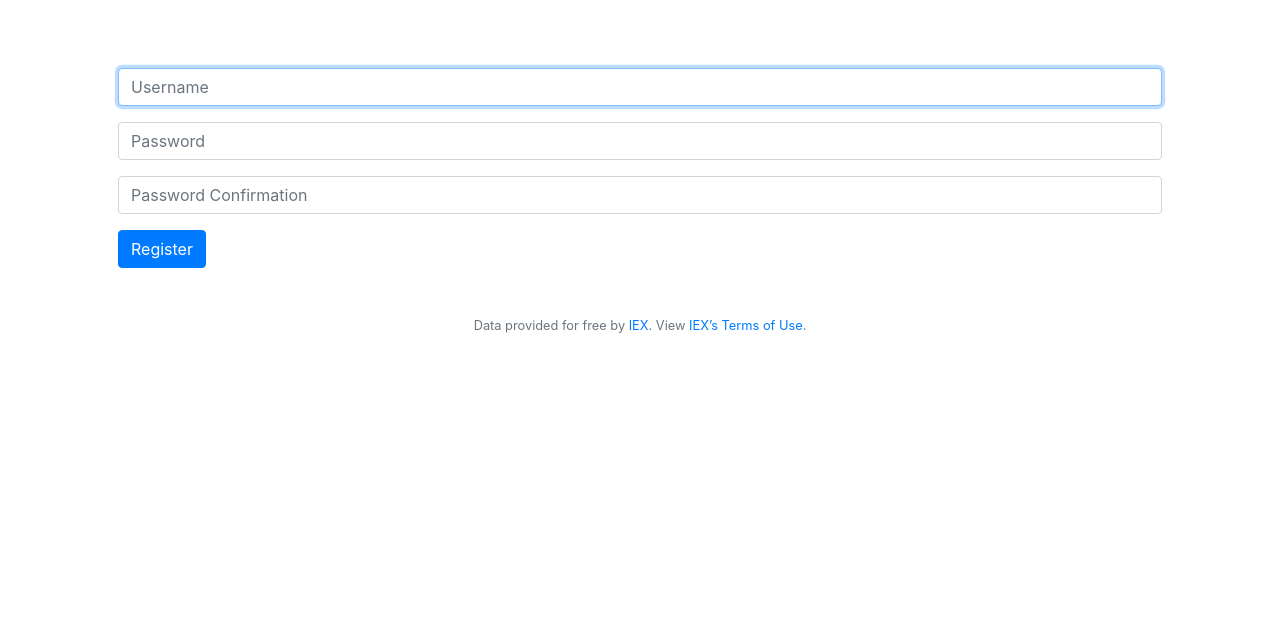
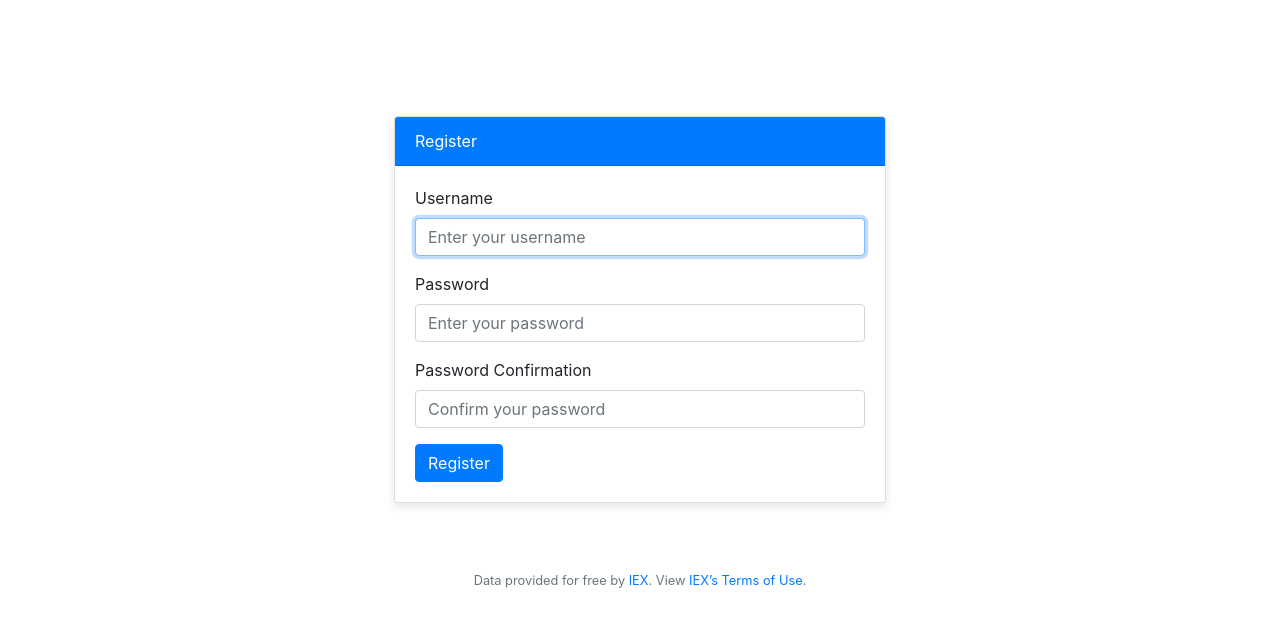
Before and after one commit to ilogic-cee/CS50-Harvard-University-s, a Flask app: page /register in a window 1280 px wide. Shown: the part 76-703 px from the top of the page. Run offline with Flask 3, Linux system fonts and the light colour scheme; some libraries are stand-ins or nearby versions.

Commit message:
Wed, Dec 20, 2023, 10:32 PM +02:00

```diff
--- a/finance/templates/register.html
+++ b/finance/templates/register.html
@@ -5,16 +5,32 @@
 {% endblock %}
 
 {% block main %}
+    <div class="container mt-5">
+        <div class="row justify-content-center">
+            <div class="col-md-6">
+                <div class="card">
+                    <div class="card-header bg-primary text-white">
+                        Register
+                    </div>
+                    <div class="card-body">
                         <form action="/register" method="post">
                             <div class="form-group">
-            <input autocomplete="off" autofocus class="form-control" name="username" placeholder="Username" type="text">
+                                <label for="username">Username</label>
+                                <input autocomplete="off" autofocus class="form-control" id="username" name="username" placeholder="Enter your username" type="text" required>
                             </div>
                             <div class="form-group">
-            <input class="form-control" name="password" placeholder="Password" type="password">
+                                <label for="password">Password</label>
+                                <input class="form-control" id="password" name="password" placeholder="Enter your password" type="password" required>
                             </div>
                             <div class="form-group">
-            <input class="form-control" name="confirmation" placeholder="Password Confirmation" type="password">
+                                <label for="confirmation">Password Confirmation</label>
+                                <input class="form-control" id="confirmation" name="confirmation" placeholder="Confirm your password" type="password" required>
                             </div>
                             <button class="btn btn-primary" type="submit">Register</button>
                         </form>
+                    </div>
+                </div>
+            </div>
+        </div>
+    </div>
 {% endblock %}
```
Lines whose indentation alone changed are shown as unchanged.
